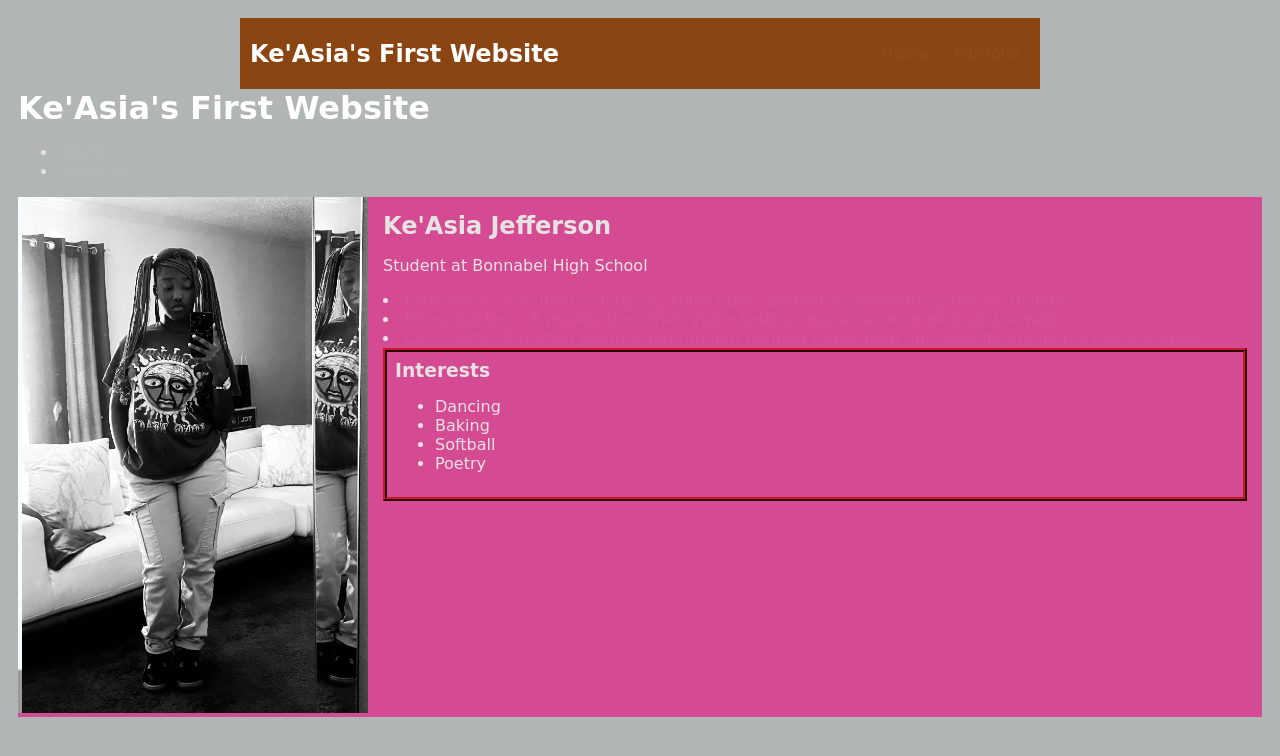
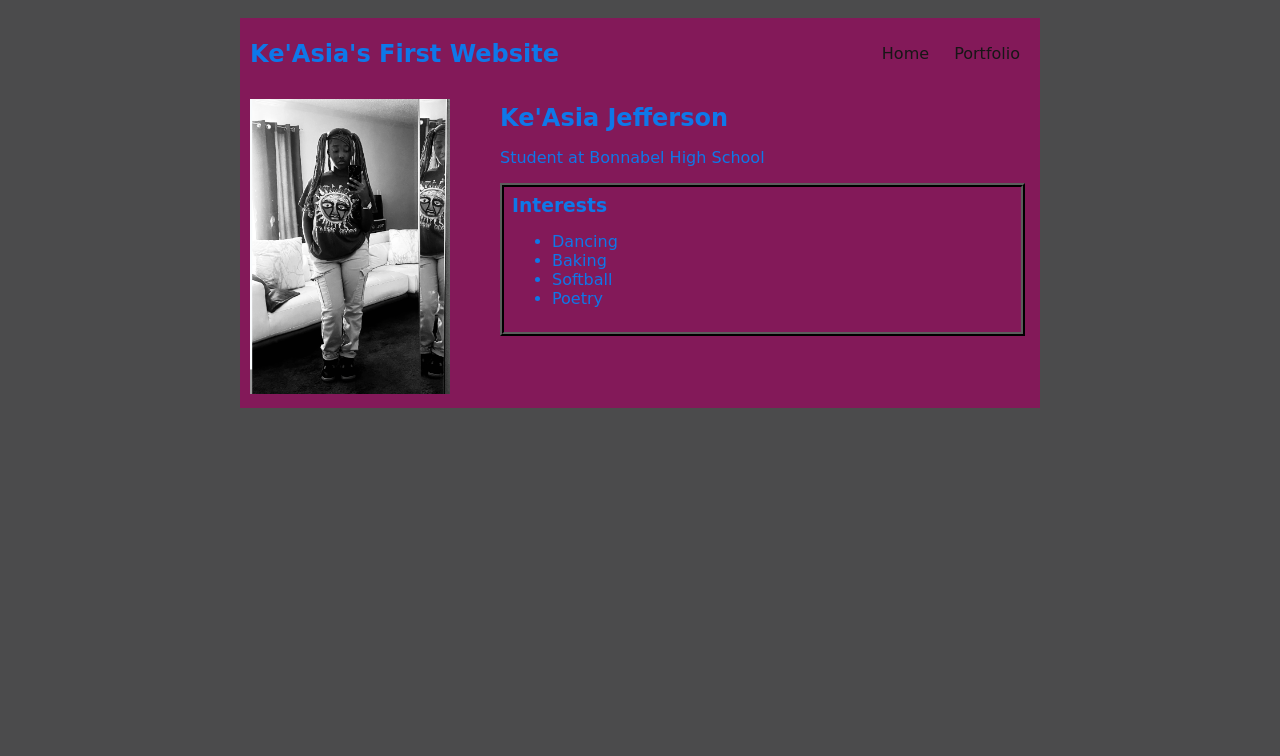
Before and after one commit to ilovekekee/ilovekekee.github.io, a plain HTML site: page index.html in a window 1280 px wide. Drawn offline with Linux system fonts and the light colour scheme.

Commit message:
add portfolio.html file

```diff
--- a/index.html
+++ b/index.html
@@ -2,8 +2,7 @@
 <html>
     <head>
       <title> Ke'Asia's First Website</title>
-<link rel="stylesheet" href="style.css">
-    </link>
+      <link rel="stylesheet" href="style.css"/>
     </head>
 
     <body>
@@ -21,30 +20,15 @@
             </li>
         </ul>
       </nav>
-</div>
-        <h1>Ke'Asia's First Website</h1>
-        <ul>
-            <li>
-              <a href="index.html"> Home </a>
-            </li>
-            <li>
-              <a href="portfolio.html"> Portfolio </a>
-            </li>
-        </ul>
-    </nav>
-
       <main>
         <!-- Sidebar section -->
-          <div>
-            <img src="kekee.png">
+        <div class="sidebar">
+          <img class="sidebar-img" src="kekee.png">
         </div>
         <!-- Content section -->
         <div class="content">
           <h2>Ke'Asia Jefferson </h2>
           <p>Student at Bonnabel High School</p>
-            <li><a href="projects/platformer/">Platformer : A cannon - dodging, collectible - grabbing adventure game for Halleb0t</a></li>
-            <li><a href="projects/bouncing-box/">Bouncing Box : A project that gives you a taste of game development on the web </a></li>
-            <li><a href="projects/circularity/">Circularity : A motion poem using random number generation and velocity applied to circle shapes...</a></li>
             <!-- Interests section -->
             <div id="interests">
               <h3>Interests</h3>
--- a/style.css
+++ b/style.css
@@ -1,6 +1,6 @@
 body {
-    background: rgb(177, 181, 182);
-    color: rgb(231, 226, 226);
+    background: rgb(75, 75, 76);
+    color: rgb(14, 120, 233);
     padding: 10px;
     font-family: cursive;
 }
@@ -11,7 +11,7 @@ body {
 
 /* navigation menu */
 nav {
-    background: rgb(139,69,19);
+    background: rgb(131, 25, 89);
    margin: 0 auto;
     display: flex;
     padding: 10px;
@@ -19,7 +19,7 @@ nav {
 h1 {
     display: flex;
     align-items: center;
-    color: rgb(255, 255, 255);
+    color: rgb(14, 120, 233);
     flex: 1;
     margin: 0;
 }
@@ -32,12 +32,12 @@ h1 {
 }
 a {
     text-decoration: none;
-    color: #dcdcdc0d;
+    color: #161616;
 }
 
 /* main container area beneath menu */
 main {
-    background: rgb(212, 75, 148);
+    background: rgb(131, 25, 89);
     display: flex;
 }
 .sidebar {
@@ -54,7 +54,7 @@ main {
 
 /* portfolio styles */
 #interests {
-    border: 4px rgb(122, 12, 24) ridge;
+    border: 4px rgb(9, 9, 9) ridge;
     padding: 8px;
 }
 h2, h3 {
@@ -62,7 +62,7 @@ h2, h3 {
 }
  /* portfolio styles */
  .content h1 {
-    color: rgba(0, 0, 0, 0.014);
+    color: #161616
 }
 
 #portfolio {
@@ -71,16 +71,17 @@ h2, h3 {
 }
 
 #portfolio li {
-    background: #fff;
+    background: rgb(14, 120, 233);
     padding: 10px;
     border-radius: 10px;
     margin-bottom: 10px;
 }
 
 #portfolio li:hover {
-    background: #eee;
+    background: #a56b13;
 }
 
 #portfolio a {
     text-decoration: none;
-    color: #454545;
+    color: #161616;
+}
```
Also changed, not shown: portfolio.html (+20 -9 lines). Lines whose indentation alone changed are shown as unchanged.
